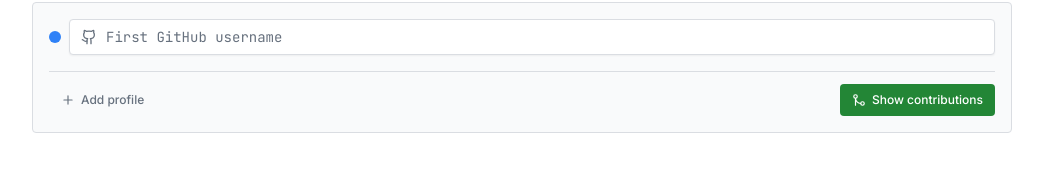
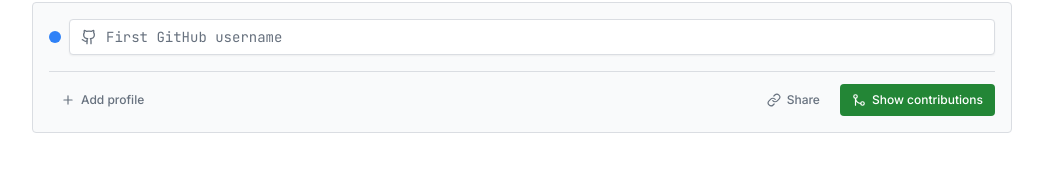
Before and after one commit to giannistbs/contribution-graph-merger, a React (Vite) app: page /#/ in a window 1280 px wide. Shown: the part 134-306 px from the top of the page, without its empty margins (118-1161 px from the left). Built offline with nearby package versions, Linux system fonts and the light colour scheme.

Commit message:
feat: shareable URLs with prefilled usernames and auto-submit

```diff
--- a/src/pages/home.tsx
+++ b/src/pages/home.tsx
@@ -1,16 +1,20 @@
-import { useState } from "react";
+import { useState, useEffect } from "react";
 import { useMutation } from "@tanstack/react-query";
 import { apiRequest } from "@/lib/queryClient";
 import { Button } from "@/components/ui/button";
 import { Input } from "@/components/ui/input";
 import { useToast } from "@/hooks/use-toast";
-import { Plus, X, GitMerge, Loader2, Github, Sun, Moon } from "lucide-react";
+import { Plus, X, GitMerge, Loader2, Github, Sun, Moon, Link } from "lucide-react";
 import { useTheme } from "@/hooks/use-theme";
 import type { MergedContributions } from "@shared/schema";
 import ContributionGraph from "@/components/contribution-graph";
 
 export default function Home() {
-  const [usernames, setUsernames] = useState<string[]>([""]);
+  const [usernames, setUsernames] = useState<string[]>(() => {
+    const params = new URLSearchParams(window.location.search);
+    const fromUrl = params.getAll("u").slice(0, 4);
+    return fromUrl.length > 0 ? fromUrl : [""];
+  });
   const { toast } = useToast();
   const { theme, toggle } = useTheme();
 
@@ -71,6 +75,26 @@ export default function Home() {
       return;
     }
     mutation.mutate(validNames);
+  };
+
+  // Auto-submit when usernames were pre-filled from URL params
+  useEffect(() => {
+    const params = new URLSearchParams(window.location.search);
+    const fromUrl = params.getAll("u").slice(0, 4).filter((u) => u.trim());
+    if (fromUrl.length > 0) {
+      mutation.mutate(fromUrl);
+    }
+  }, []);
+
+  const copyShareLink = () => {
+    const valid = usernames.filter((n) => n.trim());
+    if (valid.length === 0) return;
+    const params = new URLSearchParams();
+    valid.forEach((u) => params.append("u", u.trim()));
+    const url = `${window.location.origin}${window.location.pathname}?${params}`;
+    navigator.clipboard.writeText(url).then(() => {
+      toast({ title: "Link copied!", description: url });
+    });
   };
 
   const userColors = ["#2f81f7", "#da3633", "#f0883e", "#8957e5"];
@@ -169,6 +193,18 @@ export default function Home() {
                   Maximum 4 profiles
                 </span>
               )}
+              <div className="flex items-center gap-2">
+              <Button
+                type="button"
+                variant="ghost"
+                size="sm"
+                onClick={copyShareLink}
+                className="text-muted-foreground hover:text-foreground text-xs gap-1.5"
+                title="Copy shareable link"
+              >
+                <Link className="w-3.5 h-3.5" />
+                Share
+              </Button>
               <Button
                 type="submit"
                 size="sm"
@@ -183,6 +219,7 @@ export default function Home() {
                 )}
                 {mutation.isPending ? "Fetching..." : usernames.filter((n) => n.trim()).length <= 1 ? "Show contributions" : "Merge contributions"}
               </Button>
+              </div>
             </div>
           </div>
         </form>
```
